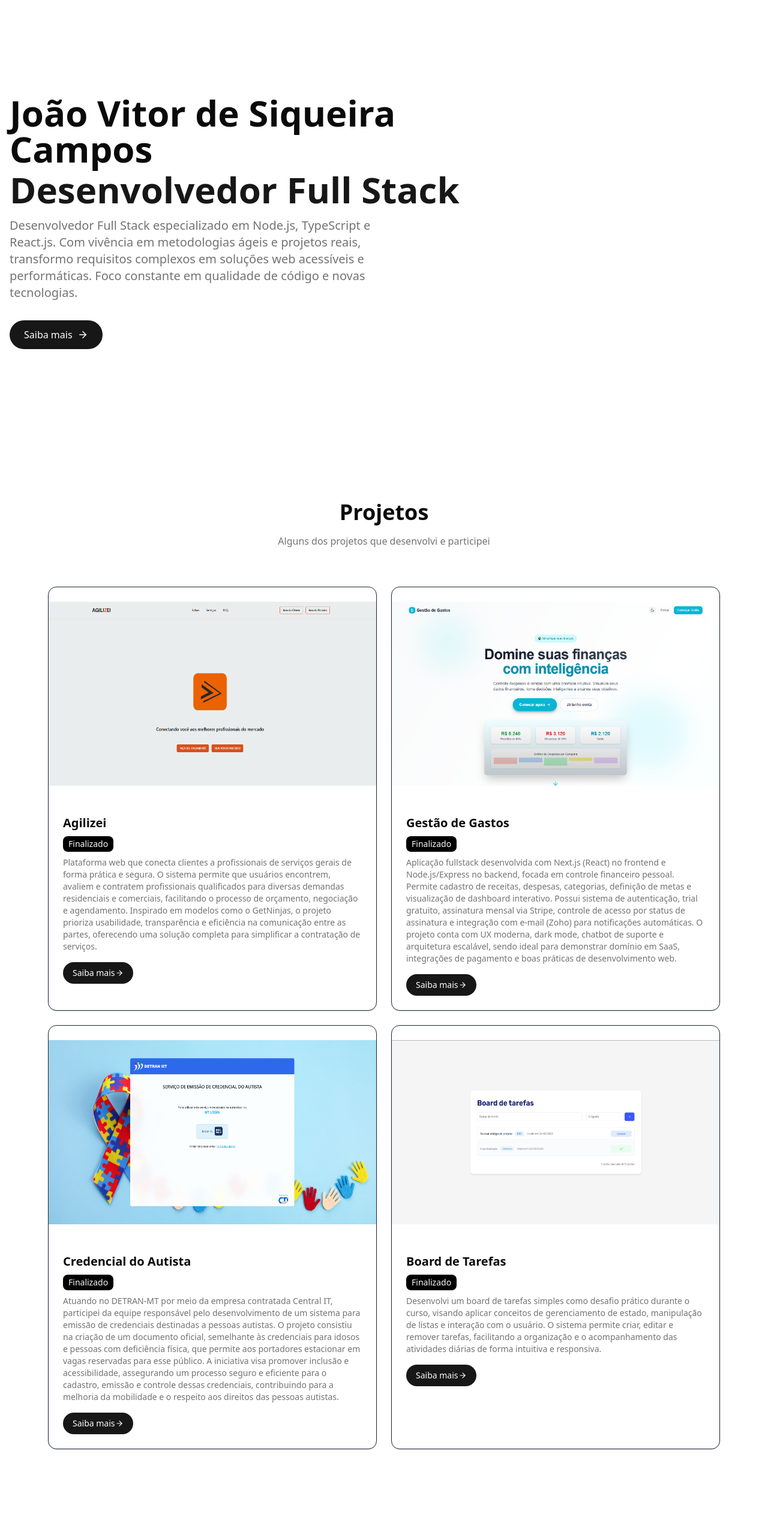
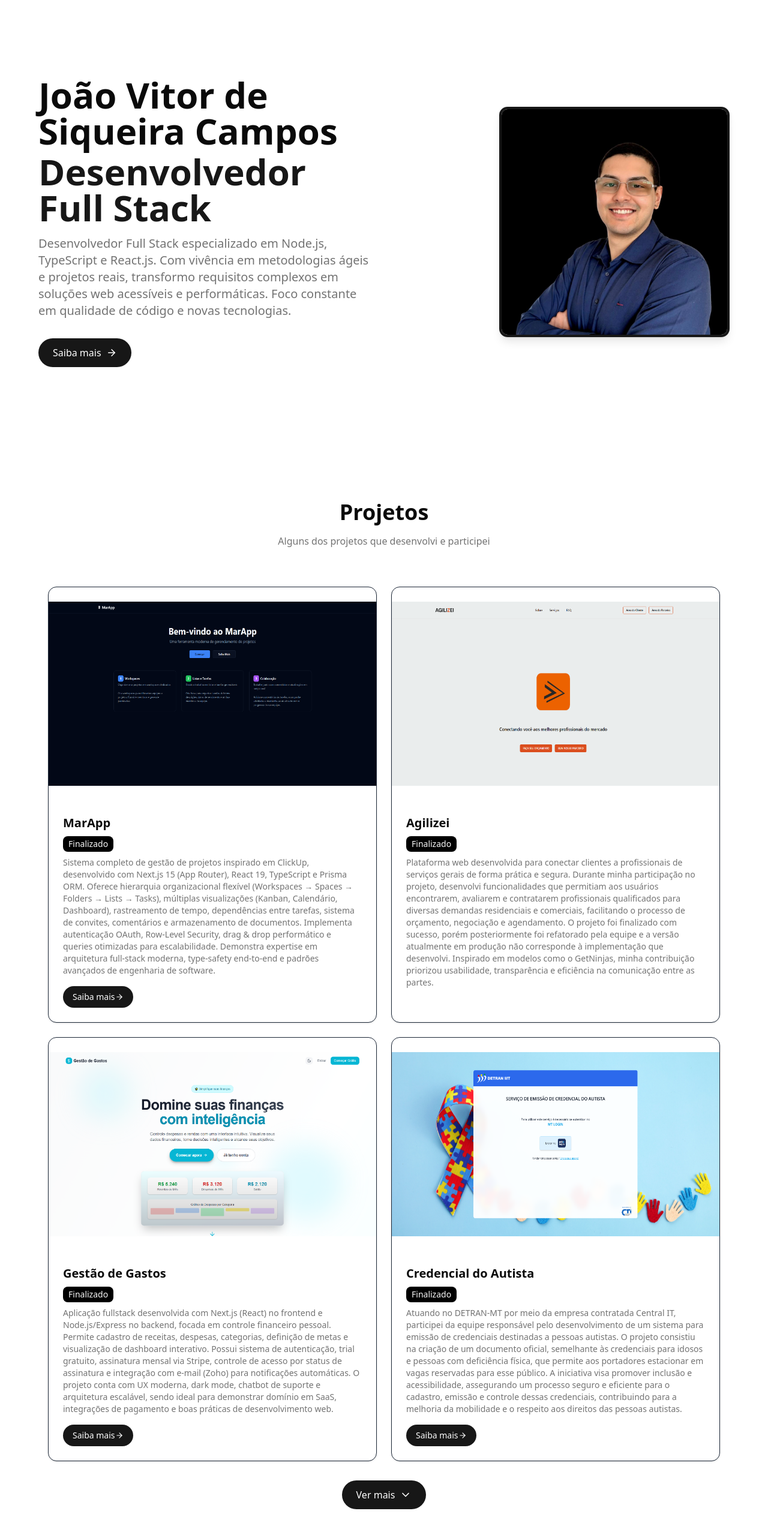
Before and after one commit to jvsiqueira1/RID148558_DESAFIO04, a Next.js app: page / in a window 1280 px wide. Shown: the part 62-2626 px from the top of the page at 60% size. Built offline with nearby package versions, Linux system fonts and the light colour scheme.

Commit message:
feat: add projeto 'MarApp' e add de foto

```diff
--- a/src/components/Hero.tsx
+++ b/src/components/Hero.tsx
@@ -1,7 +1,8 @@
-'use client'
+"use client";
 
+import { useLanguage } from "@/contexts/LanguageContext";
 import { ArrowRight } from "lucide-react";
-import { useLanguage } from "@/contexts/LanguageContext";
+import Image from "next/image";
 
 export default function Hero() {
   const { t } = useLanguage();
@@ -19,23 +20,34 @@ export default function Hero() {
   return (
     <section id="hero" className="pt-32 pb-16 min-h-screen flex items-center">
       <div className="container mx-auto px-4">
-        <div className="max-w-3xl">
+        <div className="grid grid-cols-1 md:grid-cols-2 gap-8 items-center max-w-6xl mx-auto">
+          <div>
             <h1 className="text-4xl md:text-5xl lg:text-6xl font-bold mb-4">
               João Vitor de Siqueira Campos
-            <span className="block text-primary mt-2">
-              {t('hero.title')}
-            </span>
+              <span className="block text-primary mt-2">{t("hero.title")}</span>
             </h1>
             <p className="text-lg md:text-xl text-muted-foreground mb-8 max-w-2xl">
-            {t('hero.description')}
+              {t("hero.description")}
             </p>
             <button
               onClick={handleCTAClick}
               className="bg-primary text-white px-6 py-3 rounded-full font-medium hover:bg-primary-600 transition-colors flex items-center gap-2 dark:text-black"
             >
-            {t('hero.cta')}
+              {t("hero.cta")}
               <ArrowRight size={18} />
             </button>
+          </div>
+          <div className="flex justify-center md:justify-end">
+            <div className="relative w-72 h-72 md:w-96 md:h-96 overflow-hidden border-4 border-primary shadow-lg rounded-xl">
+              <Image
+                src="/me-image.jpg"
+                alt="João Vitor de Siqueira Campos"
+                fill
+                className="object-cover"
+                priority
+              />
+            </div>
+          </div>
         </div>
       </div>
     </section>
--- a/src/components/Projects.tsx
+++ b/src/components/Projects.tsx
@@ -1,42 +1,52 @@
-'use client'
+"use client";
 
-import { ArrowRight } from 'lucide-react';
-import { Card, CardContent } from '@/components/ui/card';
-import { Badge } from '@/components/ui/badge'
-import Image from 'next/image'
-import { useLanguage } from '@/contexts/LanguageContext';
+import { Badge } from "@/components/ui/badge";
+import { Card, CardContent } from "@/components/ui/card";
+import { useLanguage } from "@/contexts/LanguageContext";
+import { ArrowRight, ChevronDown, ChevronUp } from "lucide-react";
+import Image from "next/image";
+import { useState } from "react";
 
 export default function Projects() {
   const { t } = useLanguage();
+  const [showAll, setShowAll] = useState(false);
+  const INITIAL_PROJECTS_COUNT = 4;
 
   const projects = [
     {
       id: 1,
-          title: 'Agilizei',
-          descriptionKey: 'projects.agilizei',
-          image: '/agilizei.png',
-           link: 'https://www.agilizei.net/',
+      title: "MarApp",
+      descriptionKey: "projects.marapp",
+      image: "/marapp.png",
+      link: "https://www.marapp.fun/",
     },
     {
       id: 2,
-          title: 'Gestão de Gastos',
-          descriptionKey: 'projects.gestao',
-          image: '/gestaodegastos.png',
-            link: 'https://gestao.jvsdev.com.br/',
+      title: "Agilizei",
+      descriptionKey: "projects.agilizei",
+      image: "/agilizei.png",
+      link: null,
     },
     {
       id: 3,
-          title: 'Credencial do Autista',
-          descriptionKey: 'projects.credencial',
-          image: '/credencial.png',
-           link: 'https://credencialdoautista.detran.mt.gov.br/',
+      title: "Gestão de Gastos",
+      descriptionKey: "projects.gestao",
+      image: "/gestaodegastos.png",
+      link: "https://gestao.jvsdev.com.br/",
     },
     {
       id: 4,
-          title: 'Board de Tarefas',
-          descriptionKey: 'projects.board',
-          image: '/board.png',
-          link: 'https://github.com/jvsiqueira1/RID148558_Desafio03',
+      title: "Credencial do Autista",
+      descriptionKey: "projects.credencial",
+      image: "/credencial.png",
+      link: "https://credencialdoautista.detran.mt.gov.br/",
+    },
+    {
+      id: 5,
+      title: "Board de Tarefas",
+      descriptionKey: "projects.board",
+      image: "/board.png",
+      link: "https://github.com/jvsiqueira1/RID148558_Desafio03",
     },
   ];
 
@@ -44,38 +54,68 @@ export default function Projects() {
     <section id="projects" className="py-24 bg-background">
       <div className="container mx-auto px-4 max-w-6xl">
         <div className="text-center mb-16">
-          <h2 className="text-3xl md:text-4xl font-bold mb-4 text-foreground">{t('projects.title')}</h2>
+          <h2 className="text-3xl md:text-4xl font-bold mb-4 text-foreground">
+            {t("projects.title")}
+          </h2>
           <p className="text-muted-foreground max-w-2xl mx-auto">
-            {t('projects.subtitle')}
+            {t("projects.subtitle")}
           </p>
         </div>
         <div className="grid grid-cols-1 md:grid-cols-2 gap-6 max-w-6xl mx-auto">
-          {projects.map((project) => (
-            <Card key={project.id} className="border border-gray-800 bg-card overflow-hidden">
+          {(showAll ? projects : projects.slice(0, INITIAL_PROJECTS_COUNT)).map(
+            (project) => (
+              <Card
+                key={project.id}
+                className="border border-gray-800 bg-card overflow-hidden"
+              >
                 <div className="relative w-full aspect-video">
                   <Image
                     src={project.image}
                     alt={project.title}
                     fill
-                  style={{ objectFit: 'inherit' }}
+                    style={{ objectFit: "inherit" }}
                     priority
                   />
                 </div>
                 <CardContent className="pt-6">
-                <h3 className="text-xl font-bold mb-2 text-foreground">{project.title}</h3>
-                <Badge className='bg-black dark:bg-primary mb-2 text-sm'>{t('projects.status.finished')}</Badge>
-                <p className="text-muted-foreground mb-4 text-sm">{t(project.descriptionKey)}</p>
+                  <h3 className="text-xl font-bold mb-2 text-foreground">
+                    {project.title}
+                  </h3>
+                  <Badge className="bg-black dark:bg-primary mb-2 text-sm">
+                    {t("projects.status.finished")}
+                  </Badge>
+                  <p className="text-muted-foreground mb-4 text-sm">
+                    {t(project.descriptionKey)}
+                  </p>
+                  {project.link && (
                     <button className="bg-primary hover:bg-primary-600 text-white text-sm px-4 py-2 rounded-full flex items-center gap-1 transition-all w-max dark:text-black">
-                  <a href={project.link} target='_blank' className='flex justify-center items-center'>
-                    {t('projects.seeMore')}
+                      <a
+                        href={project.link}
+                        target="_blank"
+                        className="flex justify-center items-center"
+                      >
+                        {t("projects.seeMore")}
                         <ArrowRight size={14} />
                       </a>
                     </button>
+                  )}
                 </CardContent>
               </Card>
-          ))}
+            )
+          )}
         </div>
+        {projects.length > INITIAL_PROJECTS_COUNT && (
+          <div className="flex justify-center mt-8">
+            <button
+              onClick={() => setShowAll(!showAll)}
+              className="bg-primary hover:bg-primary-600 text-white px-6 py-3 rounded-full flex items-center gap-2 transition-all dark:text-black font-medium"
+            >
+              {showAll ? t("projects.showLess") : t("projects.showMore")}
+              {showAll ? <ChevronUp size={20} /> : <ChevronDown size={20} />}
+            </button>
+          </div>
+        )}
       </div>
     </section>
-  )
+  );
 }
--- a/src/contexts/LanguageContext.tsx
+++ b/src/contexts/LanguageContext.tsx
@@ -57,6 +57,8 @@ export function LanguageProvider({ children }: { children: React.ReactNode }) {
       },
       "projects.status.finished": { pt: "Finalizado", en: "Finished" },
       "projects.seeMore": { pt: "Saiba mais", en: "Learn more" },
+      "projects.showMore": { pt: "Ver mais", en: "Show more" },
+      "projects.showLess": { pt: "Ver menos", en: "Show less" },
 
       // Technologies
       "technologies.title": { pt: "Tecnologias", en: "Technologies" },
@@ -196,9 +198,13 @@ export function LanguageProvider({ children }: { children: React.ReactNode }) {
       },
 
       // Projects descriptions
+      "projects.marapp": {
+        pt: "Sistema completo de gestão de projetos inspirado em ClickUp, desenvolvido com Next.js 15 (App Router), React 19, TypeScript e Prisma ORM. Oferece hierarquia organizacional flexível (Workspaces → Spaces → Folders → Lists → Tasks), múltiplas visualizações (Kanban, Calendário, Dashboard), rastreamento de tempo, dependências entre tarefas, sistema de convites, comentários e armazenamento de documentos. Implementa autenticação OAuth, Row-Level Security, drag & drop performático e queries otimizadas para escalabilidade. Demonstra expertise em arquitetura full-stack moderna, type-safety end-to-end e padrões avançados de engenharia de software.",
+        en: "Complete project management system inspired by ClickUp, developed with Next.js 15 (App Router), React 19, TypeScript and Prisma ORM. Offers flexible organizational hierarchy (Workspaces → Spaces → Folders → Lists → Tasks), multiple views (Kanban, Calendar, Dashboard), time tracking, task dependencies, invitation system, comments and document storage. Implements OAuth authentication, Row-Level Security, performant drag & drop and optimized queries for scalability. Demonstrates expertise in modern full-stack architecture, end-to-end type-safety and advanced software engineering patterns.",
+      },
       "projects.agilizei": {
-        pt: "Plataforma web que conecta clientes a profissionais de serviços gerais de forma prática e segura. O sistema permite que usuários encontrem, avaliem e contratem profissionais qualificados para diversas demandas residenciais e comerciais, facilitando o processo de orçamento, negociação e agendamento. Inspirado em modelos como o GetNinjas, o projeto prioriza usabilidade, transparência e eficiência na comunicação entre as partes, oferecendo uma solução completa para simplificar a contratação de serviços.",
-        en: "Web platform that connects clients to general service professionals in a practical and secure way. The system allows users to find, evaluate and hire qualified professionals for various residential and commercial demands, facilitating the process of budgeting, negotiation and scheduling. Inspired by models like GetNinjas, the project prioritizes usability, transparency and efficiency in communication between parties, offering a complete solution to simplify service contracting.",
+        pt: "Plataforma web desenvolvida para conectar clientes a profissionais de serviços gerais de forma prática e segura. Durante minha participação no projeto, desenvolvi funcionalidades que permitiam aos usuários encontrarem, avaliarem e contratarem profissionais qualificados para diversas demandas residenciais e comerciais, facilitando o processo de orçamento, negociação e agendamento. O projeto foi finalizado com sucesso, porém posteriormente foi refatorado pela equipe e a versão atualmente em produção não corresponde à implementação que desenvolvi. Inspirado em modelos como o GetNinjas, minha contribuição priorizou usabilidade, transparência e eficiência na comunicação entre as partes.",
+        en: "Web platform developed to connect clients to general service professionals in a practical and secure way. During my participation in the project, I developed features that allowed users to find, evaluate and hire qualified professionals for various residential and commercial demands, facilitating the process of budgeting, negotiation and scheduling. The project was successfully completed, however it was later refactored by the team and the version currently in production does not correspond to the implementation I developed. Inspired by models like GetNinjas, my contribution prioritized usability, transparency and efficiency in communication between parties.",
       },
       "projects.gestao": {
         pt: "Aplicação fullstack desenvolvida com Next.js (React) no frontend e Node.js/Express no backend, focada em controle financeiro pessoal. Permite cadastro de receitas, despesas, categorias, definição de metas e visualização de dashboard interativo. Possui sistema de autenticação, trial gratuito, assinatura mensal via Stripe, controle de acesso por status de assinatura e integração com e-mail (Zoho) para notificações automáticas. O projeto conta com UX moderna, dark mode, chatbot de suporte e arquitetura escalável, sendo ideal para demonstrar domínio em SaaS, integrações de pagamento e boas práticas de desenvolvimento web.",
```
Also changed, not shown: public/marapp.png (added), public/me-image.jpg (added). Lines whose indentation alone changed are shown as unchanged.
